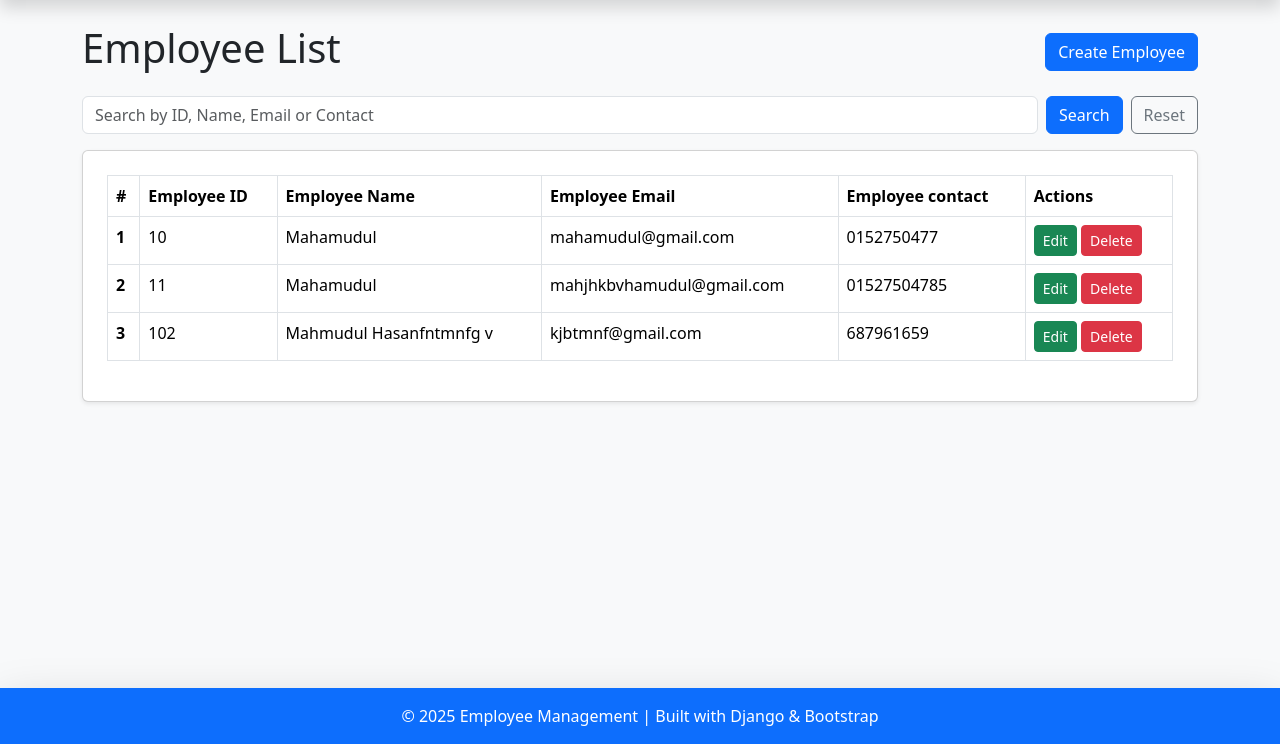
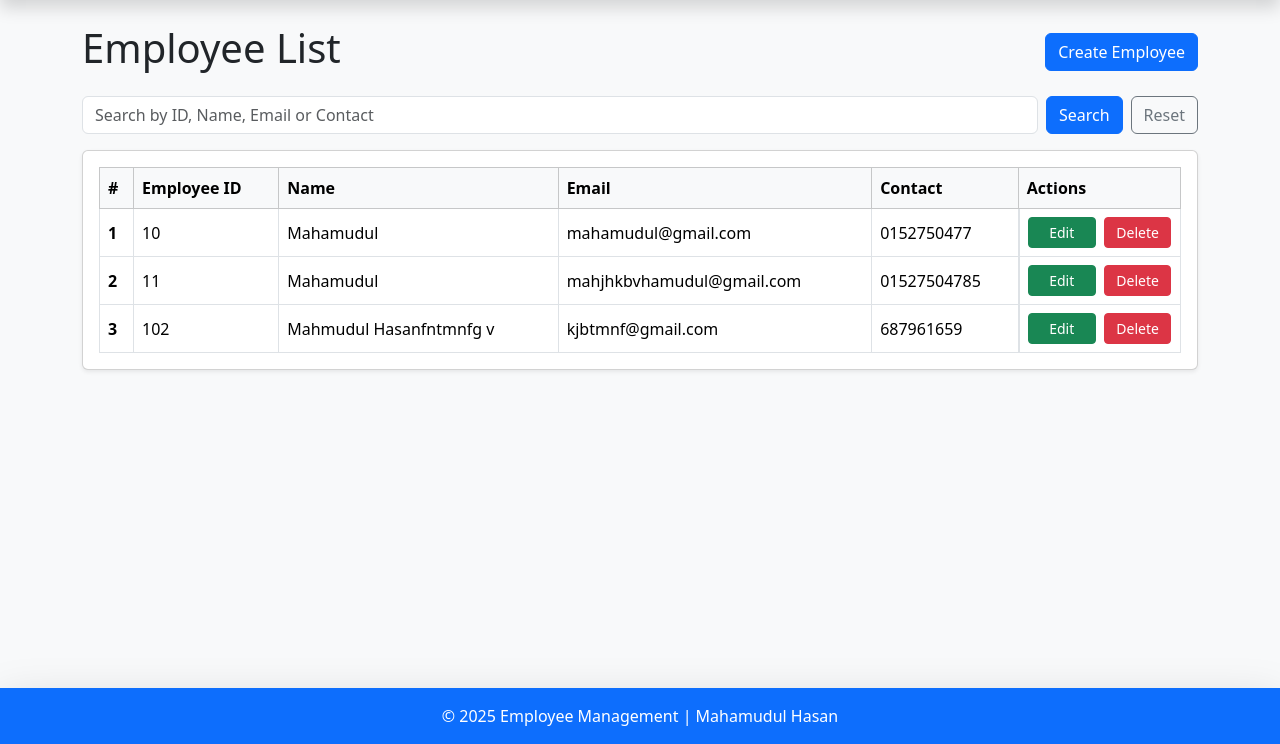
Before and after one commit to mahamudul178/CURD_Employee_list, a Django app: page / in a window 1280 px wide. Shown: the part 56-800 px from the top of the page. Run offline with Django 5.2, Linux system fonts and the light colour scheme; data comes from the database, SQL or seed files in the repository; both versions use the stored data as it was after the commit.

Commit message:
Responsive design

```diff
--- a/templates/base.html
+++ b/templates/base.html
@@ -71,7 +71,7 @@
 
     <!-- Footer -->
     <footer class="bg-primary text-white text-center py-3 mt-4 shadow-lg">
-      <p class="mb-0">&copy; 2025 Employee Management | Built with Django & Bootstrap</p>
+      <p class="mb-0">&copy; 2025 Employee Management | Mahamudul Hasan</p>
     </footer>
 
     <script src="https://cdn.jsdelivr.net/npm/bootstrap@5.3.3/dist/js/bootstrap.bundle.min.js"></script>
--- a/templates/employee_list.html
+++ b/templates/employee_list.html
@@ -1,46 +1,35 @@
-{% extends "base.html" %} {% block title %} Employee List {% endblock %}
+{% extends "base.html" %}
+{% block title %}Employee List{% endblock %}
 
 {% block content %}
-
-<div class="d-flex justify-content-between mb-3">
+<div class="d-flex flex-column flex-sm-row justify-content-between align-items-start align-items-sm-center mb-3 gap-2">
   <h1>Employee List</h1>
-    <a href="{% url 'employee_create' %}" class="btn btn-primary align-self-center">Create Employee</a>
+  <a href="{% url 'employee_create' %}" class="btn btn-primary">Create Employee</a>
 </div>
 
-
-
-
-<form method="GET" class="mb-3 d-flex">
-    <input type="text" name="q" class="form-control me-2" placeholder="Search by ID, Name, Email or Contact" value="{{ request.GET.q }}">
+<form method="GET" class="mb-3 d-flex flex-column flex-sm-row gap-2">
+  <input type="text" name="q" class="form-control" placeholder="Search by ID, Name, Email or Contact" value="{{ request.GET.q }}">
+  <div class="d-flex gap-2 flex-column flex-sm-row">
     <button type="submit" class="btn btn-primary">Search</button>
-    <a href="{% url 'employee_list' %}" class="btn btn-outline-secondary ms-2">Reset</a>
+    <a href="{% url 'employee_list' %}" class="btn btn-outline-secondary">Reset</a>
+  </div>
 </form>
-
 
 {% if employees.count == 0 %}
 <div class="alert alert-warning">No employees found.</div>
 {% endif %}
 
-
-<div class="card shadow-sm p-4">
-    {% if messages %}
-    {% for message in messages %}
-    <div class="alert alert-{{ message.tags }} alert-dismissible fade show" role="alert">
-        {{ message }}
-        <button type="button" class="btn-close" data-bs-dismiss="alert" aria-label="Close"></button>
-    </div>
-    {% endfor %}
-    {% endif %}
-
-<table class="table table-bordered">
-    <thead>
+<div class="d-none d-sm-block card shadow-sm p-3 overflow-auto">
+  <!-- Desktop Table -->
+  <table class="table table-bordered table-hover align-middle mb-0">
+    <thead class="table-light">
       <tr>
-            <th scope="col">#</th>
-            <th scope="col">Employee ID</th>
-            <th scope="col">Employee Name</th>
-            <th scope="col">Employee Email</th>
-            <th scope="col">Employee contact</th>
-            <th scope="col">Actions</th>
+        <th>#</th>
+        <th>Employee ID</th>
+        <th>Name</th>
+        <th>Email</th>
+        <th>Contact</th>
+        <th>Actions</th>
       </tr>
     </thead>
     <tbody>
@@ -51,13 +40,29 @@
         <td>{{ employee.emploee_name }}</td>
         <td>{{ employee.employee_email }}</td>
         <td>{{ employee.employee_contact }}</td>
-            <td>
-            <a href="{% url 'employee_update' employee.id %}" class="btn btn-success btn-sm">Edit </a>
-             <a href="{% url 'employee_delete' employee.id %}" class="btn btn-danger btn-sm">Delete</a>
+        <td class="d-flex flex-column flex-sm-row gap-2">
+          <a href="{% url 'employee_update' employee.id %}" class="btn btn-success btn-sm w-100 w-sm-auto">Edit</a>
+          <a href="{% url 'employee_delete' employee.id %}" class="btn btn-danger btn-sm w-100 w-sm-auto">Delete</a>
+        </td>
+      </tr>
       {% endfor %}
-               </td>
+    </tbody>
   </table>
+</div>
 
-
+<!-- Mobile Card Layout -->
+<div class="d-block d-sm-none">
+  {% for employee in employees %}
+  <div class="card shadow-sm mb-3 p-3">
+    <h5 class="mb-2">{{ employee.emploee_name }} <small class="text-muted">({{ employee.employee_id }})</small></h5>
+    <p class="mb-1"><strong>Email:</strong> {{ employee.employee_email }}</p>
+    <p class="mb-2"><strong>Contact:</strong> {{ employee.employee_contact }}</p>
+    <div class="d-flex gap-2 flex-wrap">
+      <a href="{% url 'employee_update' employee.id %}" class="btn btn-success btn-sm flex-fill">Edit</a>
+      <a href="{% url 'employee_delete' employee.id %}" class="btn btn-danger btn-sm flex-fill">Delete</a>
+    </div>
+  </div>
+  {% endfor %}
+</div>
 
 {% endblock %}
```
Also changed, not shown: db.sqlite3. Lines whose indentation alone changed are shown as unchanged.
